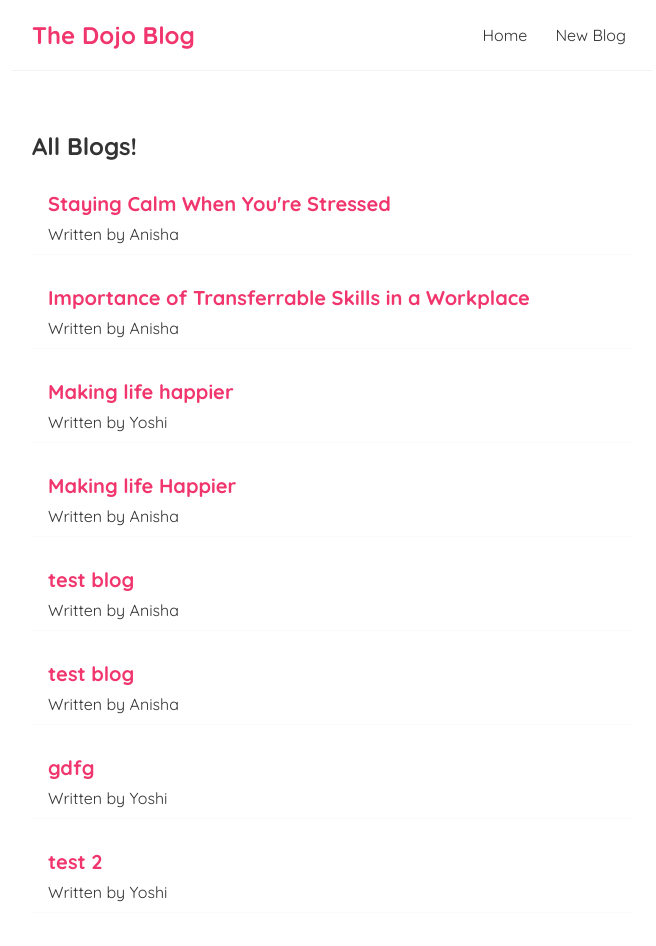
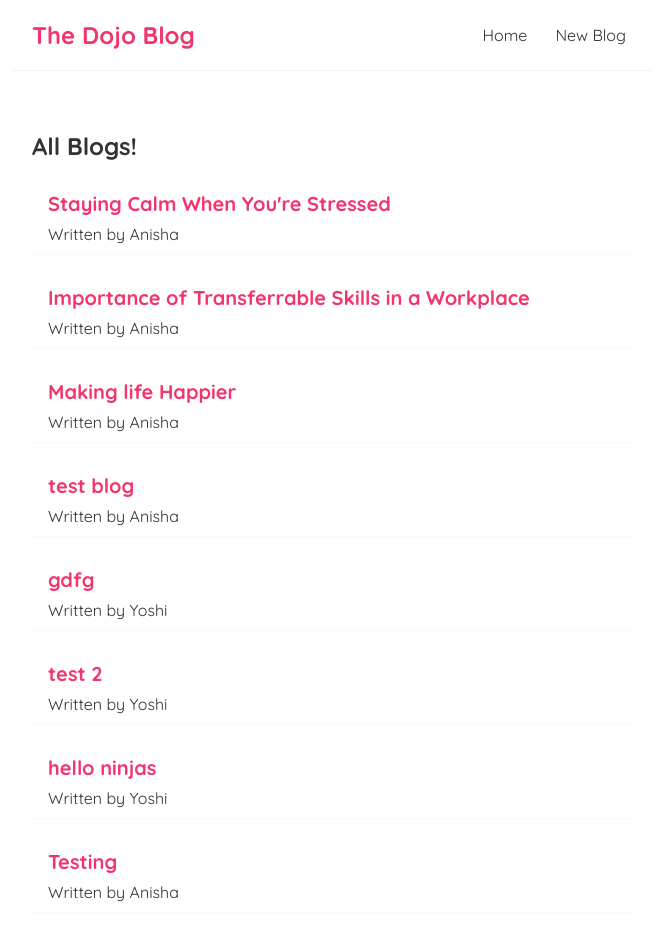
Before and after one commit to AnishaMhj/blog, a React (Create React App) app: page / in a window 1280 px wide. Shown: the top 946 px of the page, without its empty margins (308-964 px from the left). Built offline with nearby package versions, Linux system fonts and the light colour scheme; data requests are answered from the project's data file.

Commit message:
delete blogs

```diff
--- a/data/db.json
+++ b/data/db.json
@@ -13,12 +13,6 @@
       "id": 2
     },
     {
-      "title": "Making life happier",
-      "body": "making life happier",
-      "author": "Yoshi",
-      "id": 3
-    },
-    {
       "title": "Making life Happier",
       "body": "Making life happier with food.",
       "author": "Anisha",
@@ -29,12 +23,6 @@
       "body": "this blog is a test.",
       "author": "Anisha",
       "id": 5
-    },
-    {
-      "title": "test blog",
-      "body": "this blog is a test.",
-      "author": "Anisha",
-      "id": 6
     },
     {
       "title": "gdfg",
@@ -49,22 +37,16 @@
       "id": 8
     },
     {
-      "title": "asd",
-      "body": "asds",
-      "author": "Yoshi",
-      "id": 9
-    },
-    {
-      "title": "asd",
-      "body": "asd",
-      "author": "Anisha",
-      "id": 10
-    },
-    {
       "title": "hello ninjas",
       "body": "this is a test blog",
       "author": "Yoshi",
       "id": 11
+    },
+    {
+      "title": "Testing ",
+      "body": "this is a testing blog\n",
+      "author": "Anisha",
+      "id": 12
     }
   ]
 }
--- a/src/App.css
+++ b/src/App.css
@@ -17,6 +17,15 @@
   --primary-light-grey: #f2f2f2;
   --shadow-light-grey: #fafafa;
   --box-shadow-black: #fafafa;
+}
+
+button {
+  background: #f1356d;
+  color: #fff;
+  border: 0;
+  padding: 10px 25px;
+  border-radius: 8px;
+  cursor: pointer;
 }
 
 /* NAVBAR
--- a/src/BlogDetails.js
+++ b/src/BlogDetails.js
@@ -1,10 +1,21 @@
-import { useParams } from "react-router-dom";
+import { useHistory, useParams } from "react-router-dom";
 import useFetch from './useFetch';
 
 const BlogDetails = () => {
     const { id } = useParams();
     const { data: blog, error, isPending } = useFetch('http://localhost:8000/blogs/' + id);
+    const history = useHistory();
 
+
+    const handleClick= () =>{
+        //detele blog with this id
+        fetch('http://localhost:8000/blogs/' + blog.id, {
+            method: 'DELETE'
+        })
+        .then(() => {
+            history.push('/');
+        })
+    }
 
     return (
         <div className="blog-details">
@@ -15,6 +26,7 @@
                     <h2>{ blog.title }</h2>
                     <p>Written by { blog.author } </p>
                     <div>{ blog.body }</div>
+                    <button onClick={handleClick}>Delete</button>
                 </article>
             )}
         </div>
```
Also changed, not shown: src/App.scss (+9 -0 lines), 1 other file (tests, documents, lock files or other folders).
